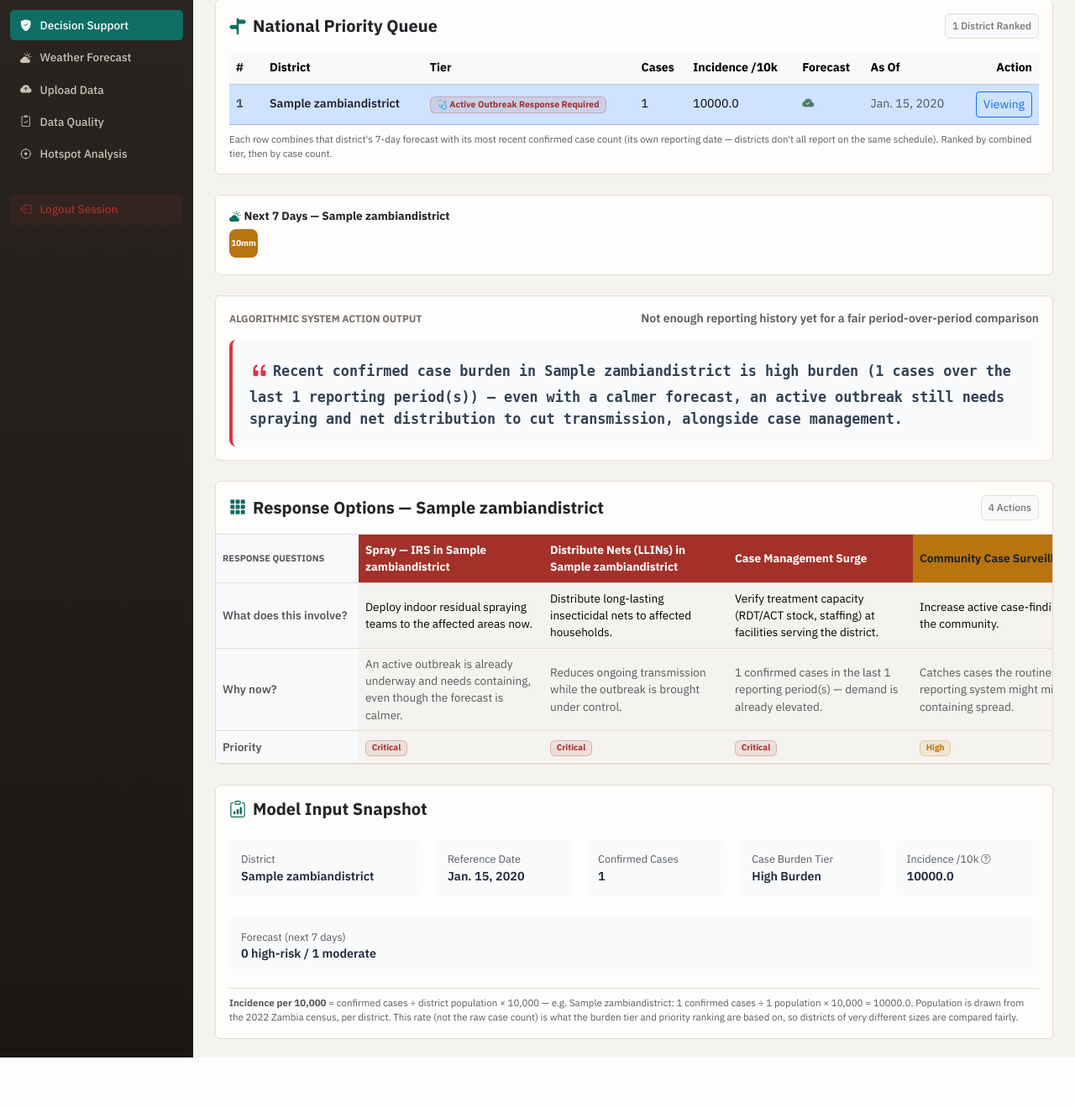
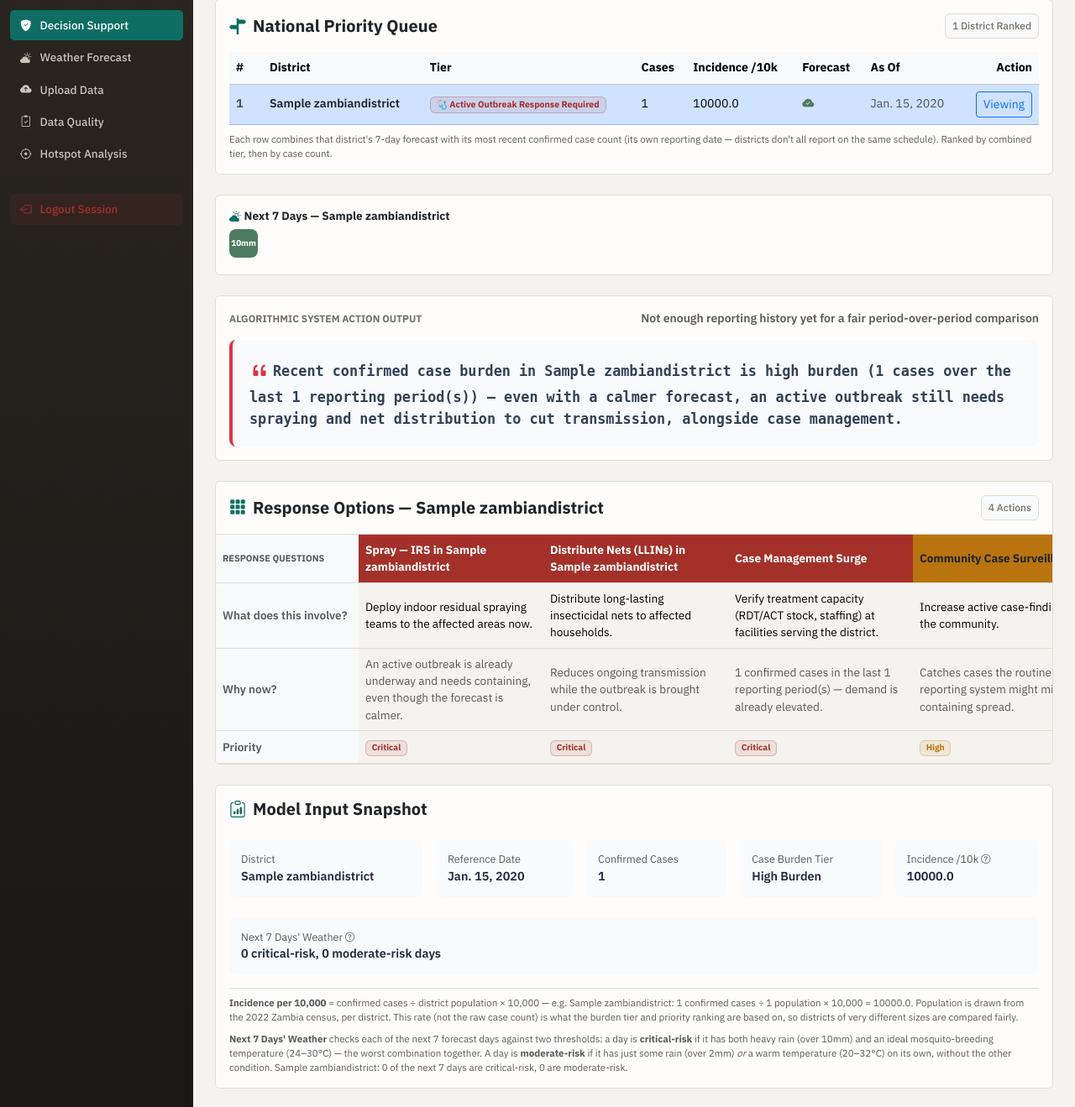
Before and after one commit to LadyStephania/Malaria-analytics-, a Django app: page /decision-support/ in a window 1280 px wide. Shown: the part 130-1449 px from the top of the page at 84% size. Before the commit the page ends 1390 px from the top, so only its background shows below. Run offline with Django 5.2, Linux system fonts and the light colour scheme; a user stored in the database is signed in; tables that the repository leaves empty hold one stand-in row (values such as "Sample post"); a database or web service that is not in the repository returns one stand-in record (values such as "Sample title"); data that the repository does not hold is empty.

Commit message:
Fix risk classifier requiring rain OR temperature instead of AND
Real bug, not just confusing wording: the "Moderate Risk Alert" tier
used rainfall_mm > 2.0 OR 20-32C, meaning temperature ALONE could
trigger it on a completely dry day (0.0mm rain) - which is exactly
what was happening on the Weather Forecast page for Lusaka's current
dry-season forecast, showing "Moderate Risk Alert" on nearly every day
despite zero rain. Mosquitoes breed in standing water; a warm dry day
has nowhere for them to lay eggs, so temperature by itself isn't a
meaningful risk signal without rain alongside it. The function's own
docstring already said "rainfall + temperature window" (implying
both together) - the OR was inconsistent with its own stated intent.

Changed to require rainfall AND temperature together for both tiers
(matching the critical tier's existing AND logic). Verified: dry days
(0mm) now correctly classify as Low Stable Risk regardless of
temperature; real rain + suitable temperature still correctly
triggers Moderate/Critical. This affects every page that reads
forecast risk - Weather Forecast, Decision Support's 7-day preview,
and the National Priority Queue's forecast-based tier - so it's a
real accuracy fix, not cosmetic.

Also removed the leftover emoji from the risk labels themselves
(critical/moderate/low), consistent with the earlier app-wide cleanup.

Additionally:
- Analytics: reworded "Typically Off By ±150.4 cases" (the plusmn
  symbol reads as "couldn't decide the sign" rather than "this is a
  two-sided average") to plain English: "About 150.4 cases" / "Too
  high or too low by this much... on average"
- Decision Support: reworded "Forecast (next 7 days): 0 high-risk / 7
  moderate" to "Next 7 Days' Weather: 0 critical-risk, 7 moderate-risk
  days" with a hover tooltip and an on-page footnote spelling out
  exactly what critical vs. moderate means and showing the selected
  district's own numbers - same treatment as the incidence footnote.

Verified: manage.py check, the exact dry-day scenario from the user's
report, a positive-rain sanity check, and the full page smoke test.

Co-Authored-By: Claude Sonnet 5 <noreply@anthropic.com>

```diff
--- a/core_project/malaria/templates/analytics.html
+++ b/core_project/malaria/templates/analytics.html
@@ -103,11 +103,11 @@
         <div class="premium-card h-100 d-flex flex-column justify-content-between">
             <div>
                 <span class="text-muted small text-uppercase fw-semibold d-block mb-1">Typically Off By</span>
-                <h3 class="fw-bold mb-0 text-dark" style="font-size: 1.5rem;">&plusmn;{{ rf_mae }} cases</h3>
+                <h3 class="fw-bold mb-0 text-dark" style="font-size: 1.5rem;">About {{ rf_mae }} cases</h3>
             </div>
             <div class="mt-3 small text-muted d-flex align-items-center gap-1">
                 <i class="bi bi-rulers"></i>
-                On average, per district, in {{ rf_test_year }}
+                Too high or too low by this much, per district, in {{ rf_test_year }} (on average)
             </div>
         </div>
     </div>
--- a/core_project/malaria/templates/decision.html
+++ b/core_project/malaria/templates/decision.html
@@ -239,19 +239,33 @@
             <span class="text-muted small fw-normal d-block">Incidence /10k <i class="bi bi-question-circle text-muted" style="font-size: 0.7rem;"></i></span>
             <span>{% if incidence_per_10k is not None %}{{ incidence_per_10k }}{% else %}Population not on file{% endif %}</span>
         </div>
-        <div class="meta-list-block flex-fill" style="min-width: 140px;">
-            <span class="text-muted small fw-normal d-block">Forecast (next 7 days)</span>
-            <span>{% if forecast_available %}{{ danger_days_7 }} high-risk / {{ warning_days_7 }} moderate{% else %}Unavailable{% endif %}</span>
+        <div class="meta-list-block flex-fill" style="min-width: 140px;" title="Critical = heavy rain and ideal breeding temperature together on the same day. Moderate = just some rain, or a warm day, on its own.">
+            <span class="text-muted small fw-normal d-block">Next 7 Days' Weather <i class="bi bi-question-circle text-muted" style="font-size: 0.7rem;"></i></span>
+            <span>{% if forecast_available %}{{ danger_days_7 }} critical-risk, {{ warning_days_7 }} moderate-risk day{{ warning_days_7|pluralize }}{% else %}Unavailable{% endif %}</span>
         </div>
     </div>
+    {% if incidence_per_10k is not None or forecast_available %}
+    <div class="mt-3 pt-2 border-top">
         {% if incidence_per_10k is not None %}
-    <p class="text-muted mt-3 mb-0 pt-2 border-top" style="font-size: 0.72rem;">
+        <p class="text-muted mb-2" style="font-size: 0.72rem;">
             <strong>Incidence per 10,000</strong> = confirmed cases &divide; district population &times; 10,000 &mdash;
             e.g. {{ target_label }}: {{ recent_cases }} confirmed cases &divide; {{ selected_district_population }} population
             &times; 10,000 = {{ incidence_per_10k }}. Population is drawn from the 2022 Zambia census, per district. This
             rate (not the raw case count) is what the burden tier and priority ranking are based on, so districts of very
             different sizes are compared fairly.
         </p>
+        {% endif %}
+        {% if forecast_available %}
+        <p class="text-muted mb-0" style="font-size: 0.72rem;">
+            <strong>Next 7 Days' Weather</strong> checks each of the next 7 forecast days against two thresholds: a day
+            is <strong>critical-risk</strong> if it has both heavy rain (over 10mm) and an ideal mosquito-breeding
+            temperature (24&ndash;30&deg;C) &mdash; the worst combination together. A day is <strong>moderate-risk</strong>
+            if it has just some rain (over 2mm) <em>or</em> a warm temperature (20&ndash;32&deg;C) on its own, without
+            the other condition. {{ target_label }}: {{ danger_days_7 }} of the next 7 days are critical-risk,
+            {{ warning_days_7 }} are moderate-risk.
+        </p>
+        {% endif %}
+    </div>
     {% endif %}
 </div>
 {% endif %}
--- a/core_project/malaria/views.py
+++ b/core_project/malaria/views.py
@@ -55,12 +55,20 @@ def _p_value_from_r(r, n):
 
 
 def _classify_risk(rainfall_mm, temp_c):
-    """Shared rule-of-thumb vector-breeding risk classifier (rainfall + temperature window)."""
+    """
+    Shared rule-of-thumb vector-breeding risk classifier — requires rainfall AND
+    temperature together for both tiers, not either alone. Mosquitoes breed in
+    standing water: a warm, bone-dry day has nowhere for them to lay eggs, so
+    temperature by itself (regardless of how "ideal" it is) isn't a meaningful
+    risk signal without rain to go with it. (The moderate tier previously used
+    OR here, which meant a warm dry-season day with 0mm of rain still got
+    flagged "Moderate Risk Alert" on temperature alone — fixed to require both.)
+    """
     if rainfall_mm > 10.0 and 24.0 <= temp_c <= 30.0:
-        return 'Critical Outbreak Risk 🔥', 'danger'
-    elif rainfall_mm > 2.0 or 20.0 <= temp_c <= 32.0:
-        return 'Moderate Risk Alert ⚠️', 'warning'
-    return 'Low Stable Risk ✅', 'success'
+        return 'Critical Outbreak Risk', 'danger'
+    elif rainfall_mm > 2.0 and 20.0 <= temp_c <= 32.0:
+        return 'Moderate Risk Alert', 'warning'
+    return 'Low Stable Risk', 'success'
 
 
 _RISK_RANK = {'success': 0, 'warning': 1, 'danger': 2}
```
Lines whose indentation alone changed are shown as unchanged.
